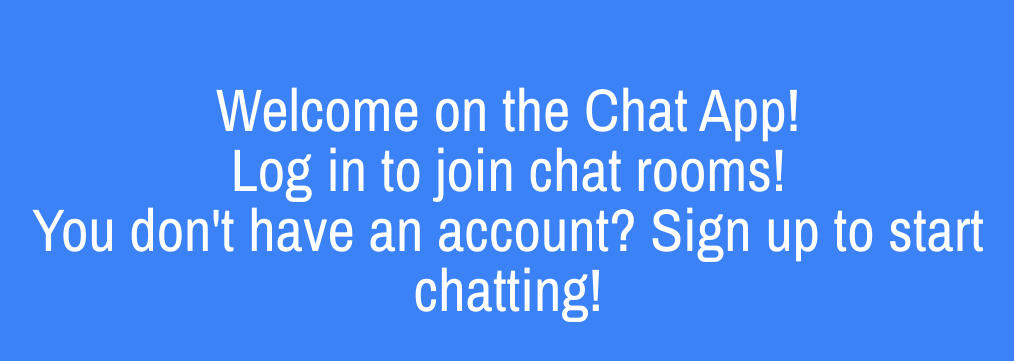
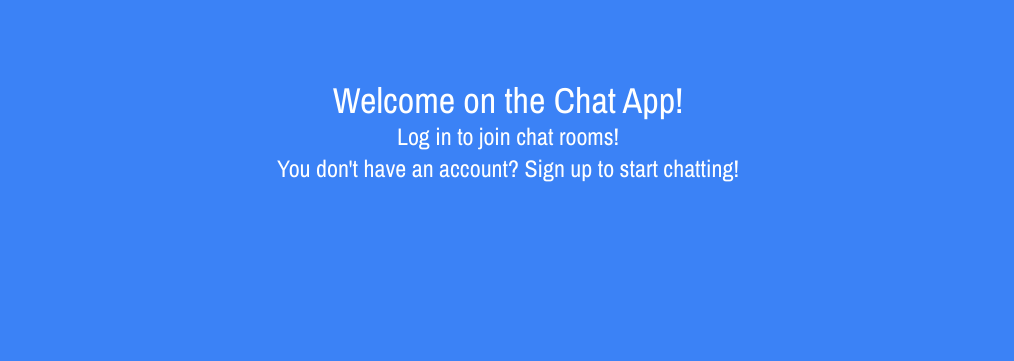
Before and after one commit to jakeinrock/Chat-App, a Django app: page / in a window 1280 px wide. Shown: the part 146-507 px from the top of the page, without its empty margins (132-1146 px from the left). Run offline with Django 4.2, Linux system fonts and the light colour scheme; some libraries are stand-ins or nearby versions.

Commit message:
#14 Documentation updated

```diff
--- a/app/core/templates/core/frontpage.html
+++ b/app/core/templates/core/frontpage.html
@@ -4,8 +4,8 @@
 
 {% block content %}
 <div class="p-10 lg:p-20 text-center">
-    <h1 class="text-4xl lg:text-6xl text-white">Welcome on the Chat App!</h1>
-    <h2 class="text-2xl lg:text-6xl text-white">Log in to join chat rooms!<br/></h2>
-    <h3 class="text-2xl lg:text-6xl text-white">You don't have an account? Sign up to start chatting!</h3>
+    <h1 class="text-4xl lg:text-4xl text-white">Welcome on the Chat App!</h1>
+    <h2 class="text-2xl lg:text-2xl text-white">Log in to join chat rooms!<br/></h2>
+    <h3 class="text-2xl lg:text-2xl text-white">You don't have an account? Sign up to start chatting!</h3>
 </div>
 {% endblock %}
--- a/app/core/templates/core/room.html
+++ b/app/core/templates/core/room.html
@@ -8,7 +8,7 @@
 
 <div class="lg:w-2/4 mx-4 lg:mx-auto p-4 bg-blue-600 rounded-xl">
     <div class="chat-messages space-y-3 text-black" id="chat-messages">
-        {% for m in messages %}<i>{{ m.date_added}}</i><br><b>{{ m.user.username }}</b>: {{ m.content }}<br>{% endfor %}
+        {% for m in messages %}<i>{{ m.date_added}}</i><i> GMT +02</i><br><b>{{ m.user.username }}</b>: {{ m.content }}<br>{% endfor %}
     </div>
 </div>
 
```
Also changed, not shown: README.md, app-docs/chat.JPG (added), app-docs/homepage.JPG (added), app-docs/rooms.JPG (added).
